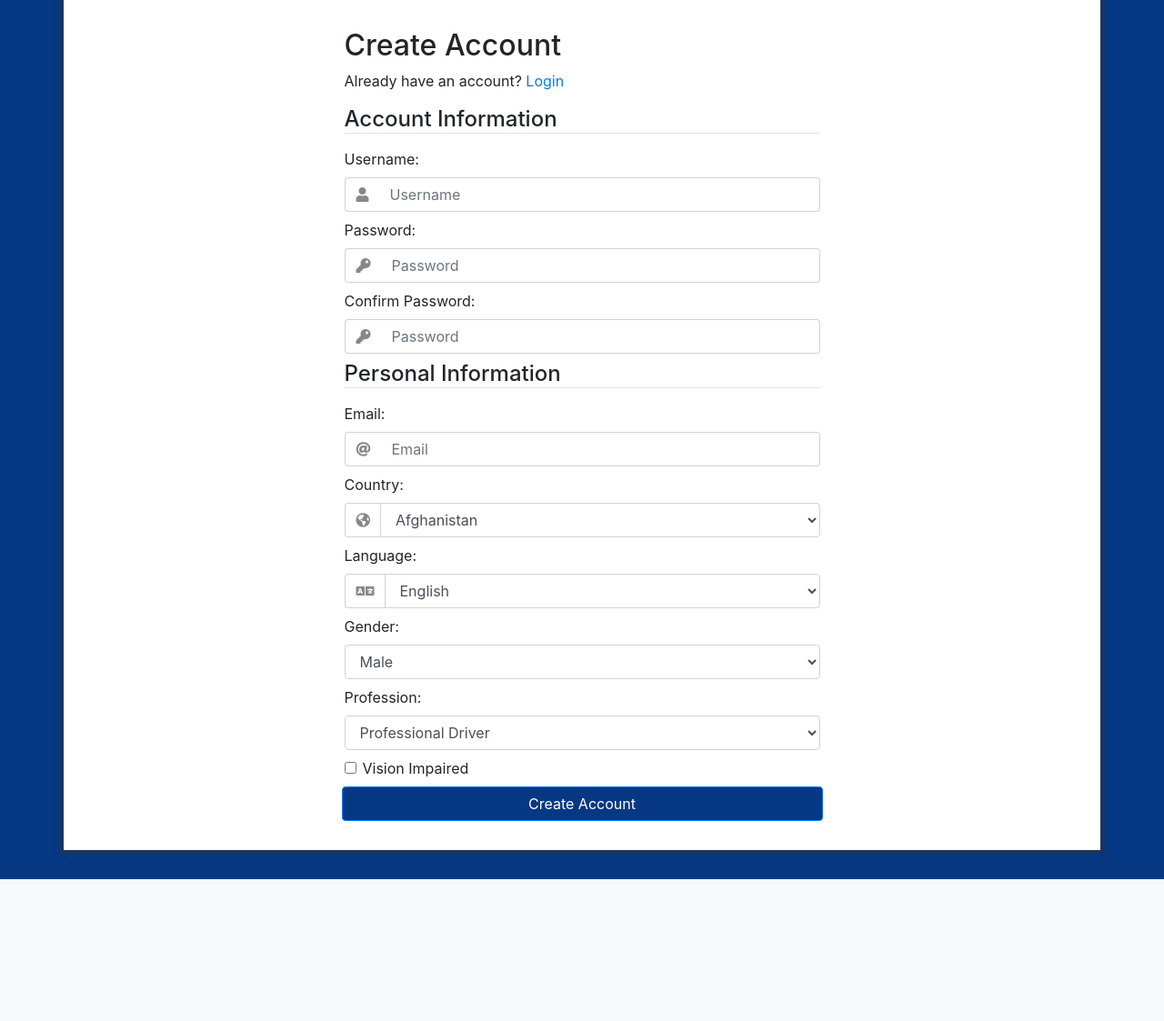
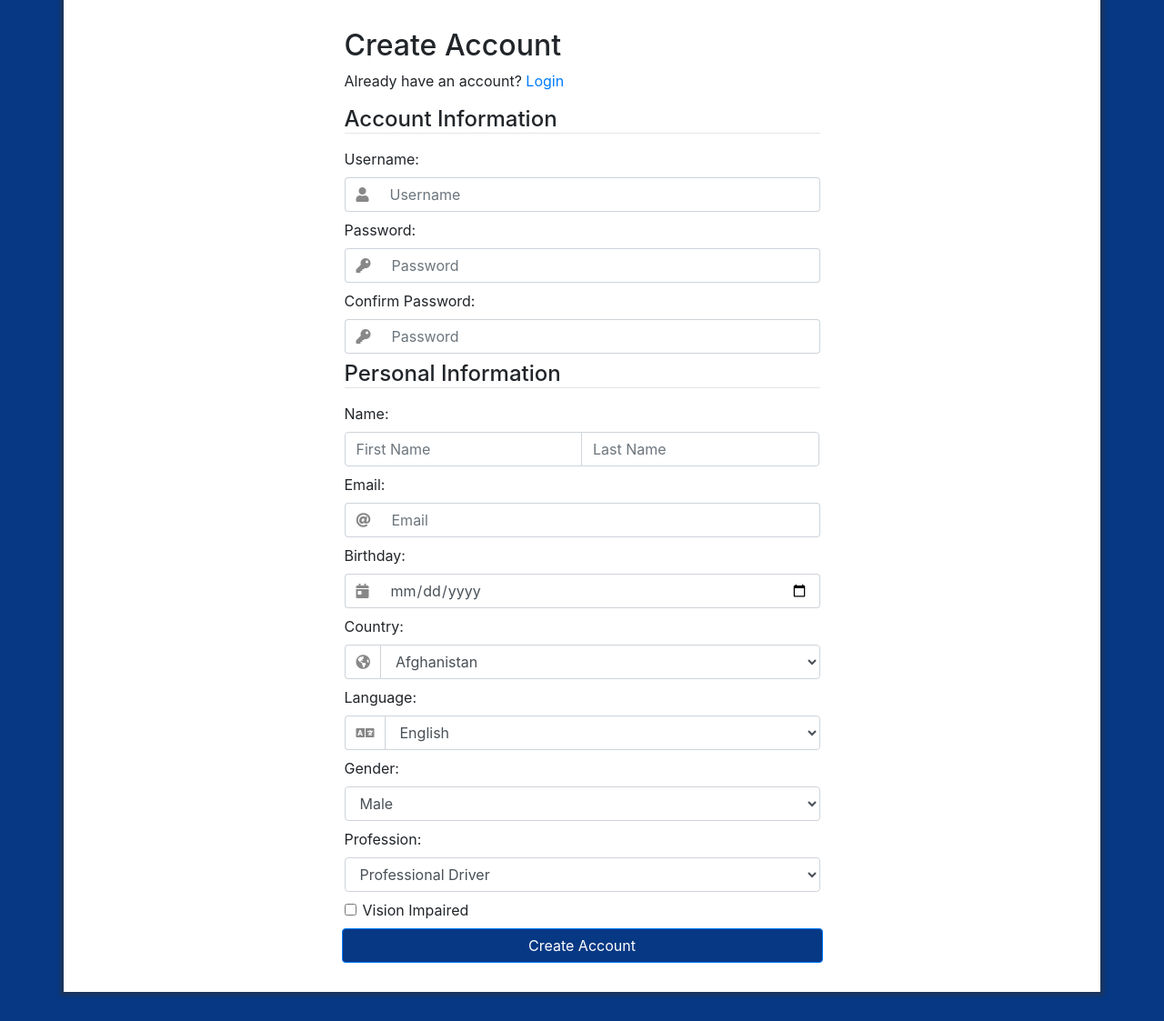
Before and after one commit to AudioOdyssey/AA1, a Flask app: page /user/new in a window 1280 px wide. Shown: the part 89-1212 px from the top of the page at 91% size. Before the commit the page ends 1056 px from the top, so only its background shows below. Run offline with Flask 2, Linux system fonts and the light colour scheme; some libraries are stand-ins or nearby versions.

Commit message:
Added fields to new user form

```diff
--- /dev/null
+++ b/web/static/css/user_new.css
@@ -0,0 +1,3 @@
+.name-row {
+    margin-left: 0px;
+}
--- a/web/templates/user/new.html
+++ b/web/templates/user/new.html
@@ -1,5 +1,7 @@
 {% extends "template.html" %}
 {% block content %}
+<link rel="stylesheet" href="{{ url_for('static', filename='css/user_new.css') }}" type="text/css"/>
+
 <section class="row">
     <div class="col-lg-3"></div>
     <div class="col-lg-6">
@@ -48,12 +50,26 @@
             <h4 style="margin: 0px">Personal Information</h4>
             <hr style="margin-top: 0px">
 
+            <label>Name:</label>
+            <div class="input-group mb-2 row name-row">
+                <input type="text" name="first_name" placeholder="First Name" class="col-sm-6 form-control" required>
+                <input type="text" name="last_name" placeholder="Last Name" class="col-sm-6 form-control">
+            </div>
+
             <label>Email:</label>
             <div class="input-group mb-2 icon-input">
                 <div class="input-group-prepend">
                     <div class="input-group-text"><i class="fas fa-at"></i></div>
                 </div>
                 <input type="email" name="email_address" placeholder="Email" class="form-control" required>
+            </div>
+
+            <label>Birthday:</label>
+            <div class="input-group mb-2 icon-input">
+                <div class="input-group-prepend">
+                    <div class="input-group-text"><i class="fas fa-calendar-day"></i></div>
+                </div>
+                <input name="date_of_birth" class="form-control" type="date" required>
             </div>
 
             <label>Country:</label>
```
